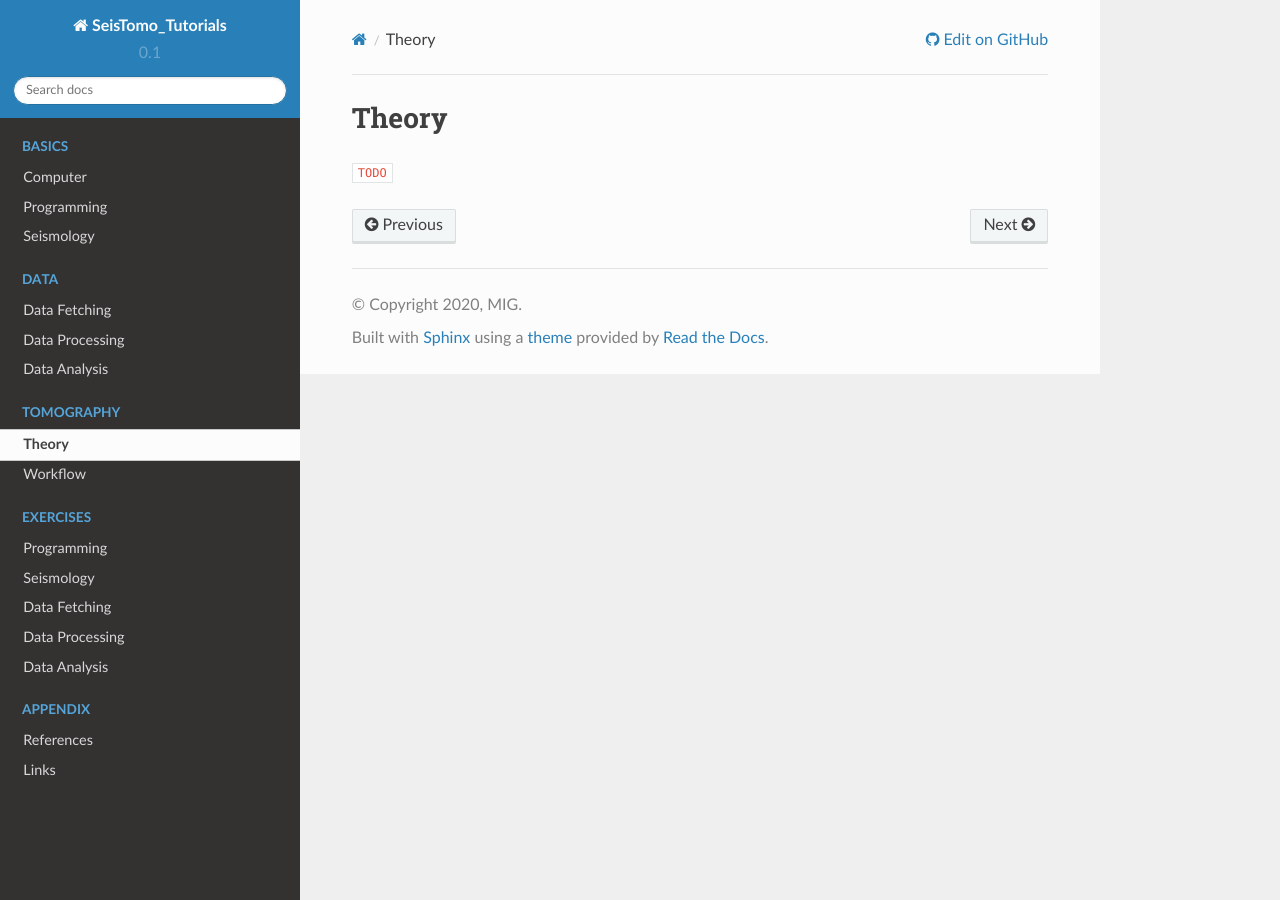
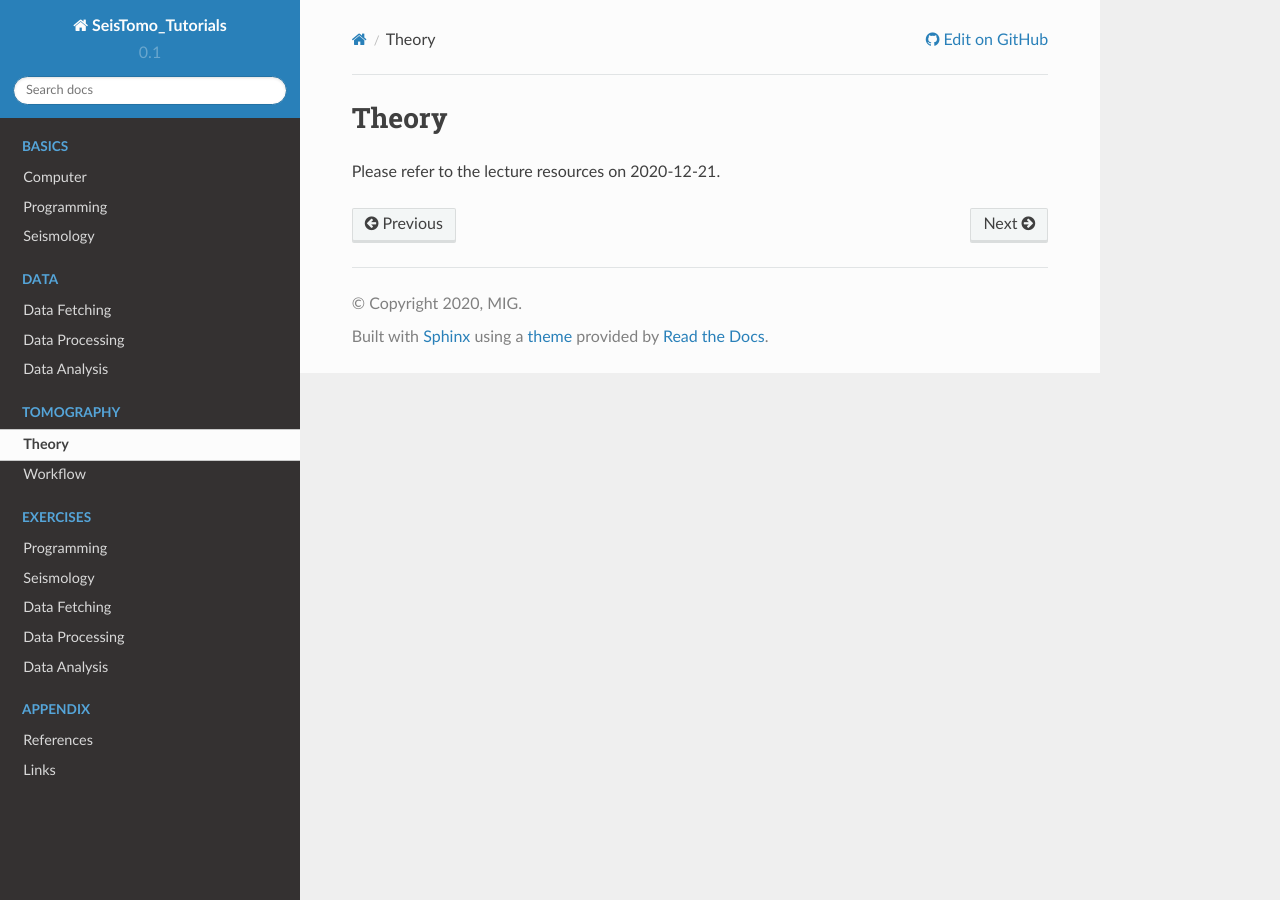
Before and after one commit to MIGG-NTU/SeisTomo_Tutorials, a Sphinx documentation site: the page built from source/tomo-theory/index.rst, in a window 1280 px wide. Built offline with Sphinx 7.4.7 and the Read the Docs theme 2.0.0, drawn with Linux system fonts in a browser that asks for light colours.

Commit message:
Add tomography theory (#72)

```diff
--- a/source/tomo-theory/index.rst
+++ b/source/tomo-theory/index.rst
@@ -1,4 +1,4 @@
 Theory
 ======
 
-``TODO``
+Please refer to the lecture resources on 2020-12-21.
```
